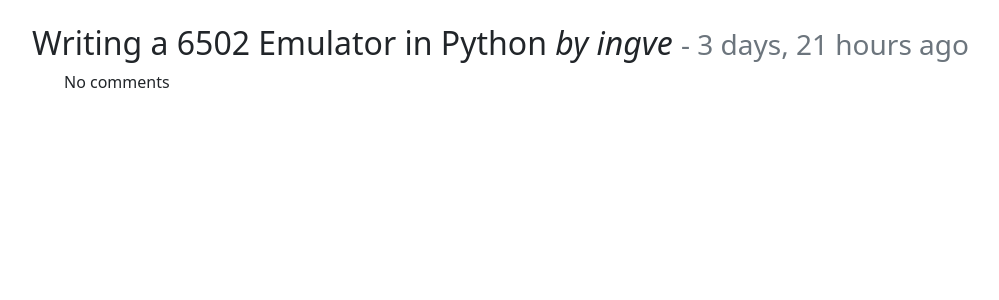
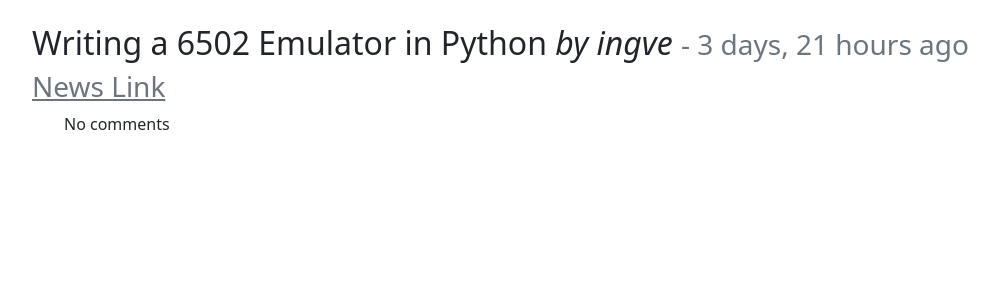
Before and after one commit to obasekiosa/Hacker-Niews-Viewer, a Django app: page /stories/1/ in a window 1280 px wide. Shown: the part 56-356 px from the top of the page, without its empty margins (50-1049 px from the left). Run offline with Django 4.2, Linux system fonts and the light colour scheme; data comes from the database, SQL or seed files in the repository.

Commit message:
Add story link to story detail page

```diff
--- a/news_viewer/templates/news_viewer/story_detail.html
+++ b/news_viewer/templates/news_viewer/story_detail.html
@@ -14,6 +14,12 @@
         <em>by {{story.source_creator_id}} </em>
         <small class="text-muted"> - {{ story.created_at|timesince}} ago </small>
     </h2>
+
+    <a class="text-muted" href="{{ story.url }}">
+        <h3>
+            News Link
+        </h3>
+    </a>
 
     {% autoescape off %}
     {% if story.text %}
```
